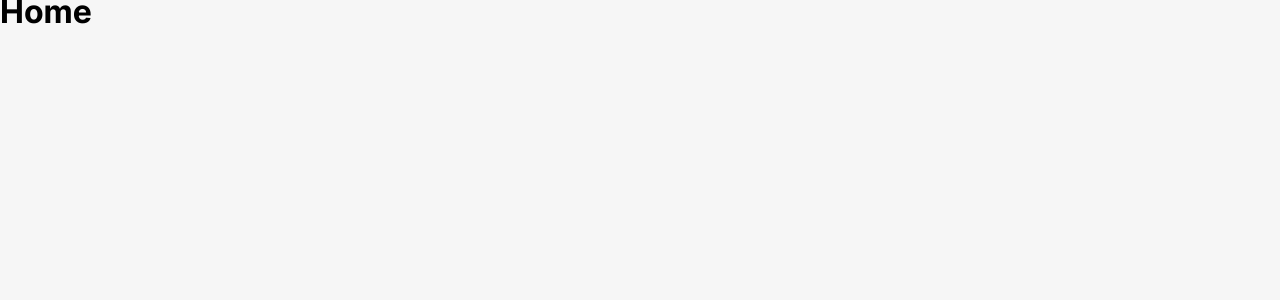
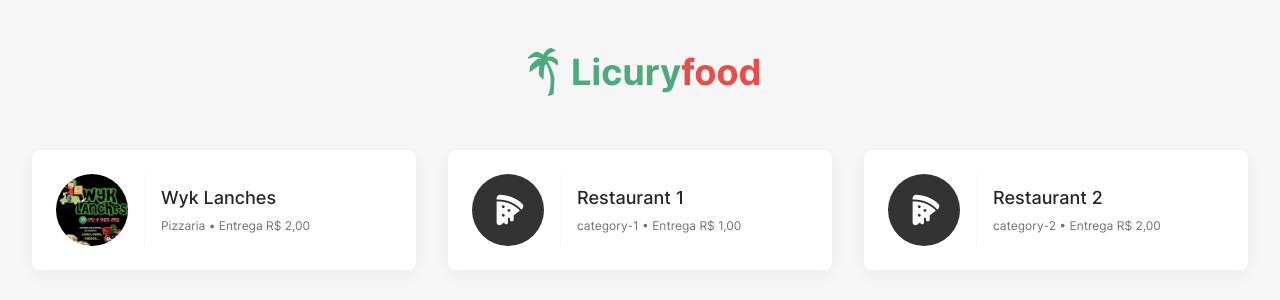
Before and after one commit to Guihenrry/licuryfood, a Next.js app: page / in a window 1280 px wide. Shown: the top 300 px of the page. Built offline with nearby package versions, Linux system fonts and the light colour scheme.

Commit message:
feat: add TemplateHome

```diff
--- a/src/components/RestaurantCard/index.tsx
+++ b/src/components/RestaurantCard/index.tsx
@@ -1,5 +1,5 @@
 import Image from 'next/image'
-import { forwardRef } from 'react'
+import { forwardRef, useMemo } from 'react'
 
 import * as S from './styles'
 
@@ -7,13 +7,22 @@
   image: string
   name: string
   category: string
-  deliveryPrice: string
+  deliveryPrice: number
 } & React.AnchorHTMLAttributes<HTMLAnchorElement>
 
 const Component: React.ForwardRefRenderFunction<
   HTMLAnchorElement,
   RestaurantCardProps
 > = ({ image, name, category, deliveryPrice, ...props }, ref) => {
+  const deliveryPriceFormatted = useMemo(
+    () =>
+      new Intl.NumberFormat('pt-BR', {
+        style: 'currency',
+        currency: 'BRL'
+      }).format(deliveryPrice),
+    [deliveryPrice]
+  )
+
   return (
     <S.Wrapper ref={ref} {...props}>
       <S.ImageWrapper>
@@ -29,7 +38,7 @@
       <S.Detail>
         <S.Name>{name}</S.Name>
         <S.Info>
-          {category} • Entrega {deliveryPrice}
+          {category} • Entrega {deliveryPriceFormatted}
         </S.Info>
       </S.Detail>
     </S.Wrapper>
--- a/src/components/RestaurantCard/stories.tsx
+++ b/src/components/RestaurantCard/stories.tsx
@@ -9,7 +9,7 @@
     image: '/storybook/pizzaria.png',
     name: 'Pizzaria Delicious',
     category: 'Pizzaria',
-    deliveryPrice: 'R$ 2,00',
+    deliveryPrice: 2,
     href: '#'
   }
 } as Meta
--- a/src/components/RestaurantCard/test.tsx
+++ b/src/components/RestaurantCard/test.tsx
@@ -6,7 +6,7 @@
   image: '/pizzaria.png',
   name: 'Pizzaria Delicious',
   category: 'Pizzaria',
-  deliveryPrice: 'R$ 2,00',
+  deliveryPrice: 2,
   href: '/menu/pizzaria-delicious'
 }
 
--- /dev/null
+++ b/src/components/TemplateHome/index.tsx
@@ -0,0 +1,44 @@
+import Link from 'next/link'
+
+import { RestaurantCard } from 'components/RestaurantCard'
+
+import * as S from './styles'
+
+type Restaurant = {
+  slug: string
+  image: string
+  name: string
+  category: string
+  deliveryPrice: number
+}
+
+export type TemplateHomeProps = {
+  restaurants: Restaurant[]
+}
+
+export const TemplateHome = ({ restaurants }: TemplateHomeProps) => {
+  return (
+    <>
+      <S.Header>
+        <S.Logo />
+      </S.Header>
+
+      <S.Container>
+        {restaurants.map((restaurant) => (
+          <Link
+            href={`/cardapio/${restaurant.slug}`}
+            key={restaurant.slug}
+            passHref
+          >
+            <RestaurantCard
+              image={restaurant.image}
+              name={restaurant.name}
+              category={restaurant.category}
+              deliveryPrice={restaurant.deliveryPrice}
+            />
+          </Link>
+        ))}
+      </S.Container>
+    </>
+  )
+}
--- /dev/null
+++ b/src/components/TemplateHome/styles.ts
@@ -0,0 +1,38 @@
+import styled from 'styled-components'
+
+import { Logo as LogoComponent } from 'components/Logo'
+
+export const Header = styled.header`
+  text-align: center;
+  padding: var(--space-32) 0;
+
+  @media (min-width: 768px) {
+    padding: var(--space-48) 0;
+  }
+`
+
+export const Logo = styled(LogoComponent)`
+  height: var(--space-32);
+
+  @media (min-width: 992px) {
+    height: var(--space-48);
+  }
+`
+
+export const Container = styled.main`
+  display: grid;
+  gap: var(--space-16);
+  padding: 0 var(--space-16) var(--space-16) var(--space-16);
+
+  @media (min-width: 768px) {
+    grid-template-columns: 1fr 1fr;
+    gap: var(--space-32);
+    padding: 0 var(--space-32) var(--space-32) var(--space-32);
+  }
+
+  @media (min-width: 1200px) {
+    grid-template-columns: 1fr 1fr 1fr;
+    max-width: 1280px;
+    margin: 0 auto;
+  }
+`
--- /dev/null
+++ b/src/data/index.ts
@@ -0,0 +1,25 @@
+import { wykLanches } from './wyk-lanches'
+
+const restaurant1 = {
+  slug: 'restaurant-1',
+  name: 'Restaurant 1',
+  image: '/storybook/pizzaria.png',
+  category: 'category-1',
+  deliveryPrice: 1
+}
+
+const restaurant2 = {
+  slug: 'restaurant-2',
+  name: 'Restaurant 2',
+  image: '/storybook/pizzaria.png',
+  category: 'category-2',
+  deliveryPrice: 2
+}
+
+export const data = {
+  'wyk-lanches': wykLanches,
+  'restaurant-1': restaurant1,
+  'restaurant-2': restaurant2
+}
+
+export const restaurants = Object.values(data)
--- /dev/null
+++ b/src/data/wyk-lanches.ts
@@ -0,0 +1,74 @@
+export const wykLanches = {
+  slug: 'wyk-lanches',
+  image: '/images/wyk-lanches.jpg',
+  name: 'Wyk Lanches',
+  category: 'Pizzaria',
+  deliveryPrice: 2,
+  menu: [
+    {
+      categoryTitle: 'Pizzas',
+      items: [
+        {
+          id: '1',
+          name: '2 Queijos',
+          description:
+            'Queijo Mussarela - Queijo Parmesão - Azeitona - Orégano',
+          price: 35
+        },
+        {
+          id: '2',
+          name: '4 Queijos',
+          description:
+            'Queijo Mussarela - Queijo Parmesão - Cheddar - Azeitona - Orégano - Catupiry',
+          price: 35
+        },
+        {
+          id: '3',
+          name: 'Bacon',
+          description: 'Queijo Mussarela - Bacon - Cebola - Orégano',
+          price: 35
+        }
+      ]
+    },
+    {
+      categoryTitle: 'Esfihas',
+      items: [
+        {
+          id: '1',
+          name: 'Carne',
+          price: 3
+        },
+        {
+          id: '2',
+          name: 'Frango',
+          price: 2.5
+        },
+        {
+          id: '3',
+          name: 'Frango com catupiry',
+          price: 2.5
+        },
+        {
+          id: '4',
+          name: 'Calabrea',
+          price: 2.5
+        },
+        {
+          id: '5',
+          name: 'Calabresa',
+          price: 2.5
+        },
+        {
+          id: '5',
+          name: 'Calabresa com catupiry',
+          price: 2.5
+        },
+        {
+          id: '5',
+          name: '3 queijos',
+          price: 2.5
+        }
+      ]
+    }
+  ]
+}
--- a/src/pages/index.tsx
+++ b/src/pages/index.tsx
@@ -1,3 +1,6 @@
+import { TemplateHome } from 'components/TemplateHome'
+import { restaurants } from 'data'
+
 export default function Home() {
-  return <h1>Home</h1>
+  return <TemplateHome restaurants={restaurants} />
 }
--- a/src/styles/global.ts
+++ b/src/styles/global.ts
@@ -69,6 +69,7 @@
     --space-20: 1.25rem;
     --space-24: 1.5rem;
     --space-32: 2rem;
+    --space-48: 3rem;
     --space-56: 3.5rem;
     --space-72: 4.5rem;
   }
```
Also changed, not shown: src/components/TemplateHome/test.tsx (added, +59 -0 lines), public/images/wyk-lanches.jpg (added).
